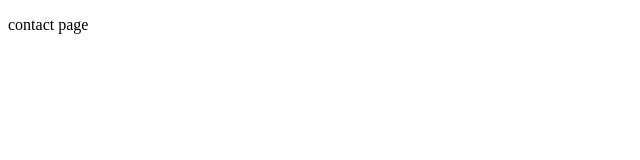
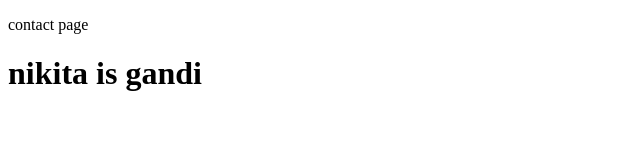
Before and after one commit to nikki9191/firstone, a plain HTML site: page contact.html in a window 1280 px wide. Shown: the whole page, without its empty margins (0-640 px from the left). Drawn offline with Linux system fonts and the light colour scheme.

Commit message:
Update contact.html

```diff
--- a/contact.html
+++ b/contact.html
@@ -7,5 +7,6 @@
 </head>
 <body>
     <p>contact page</p>
+    <h1>nikita is gandi</h1>
 </body>
 </html>
```
